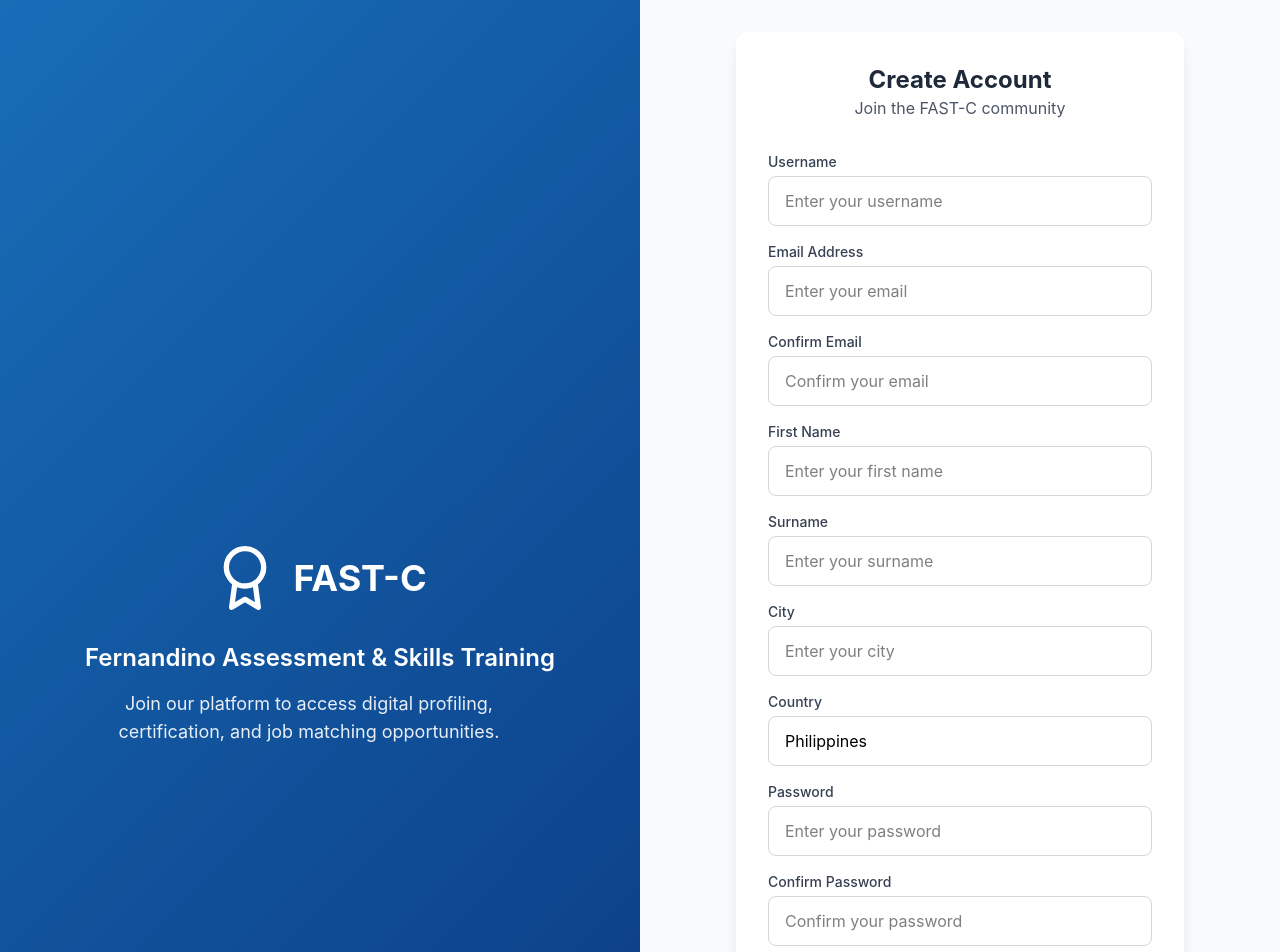
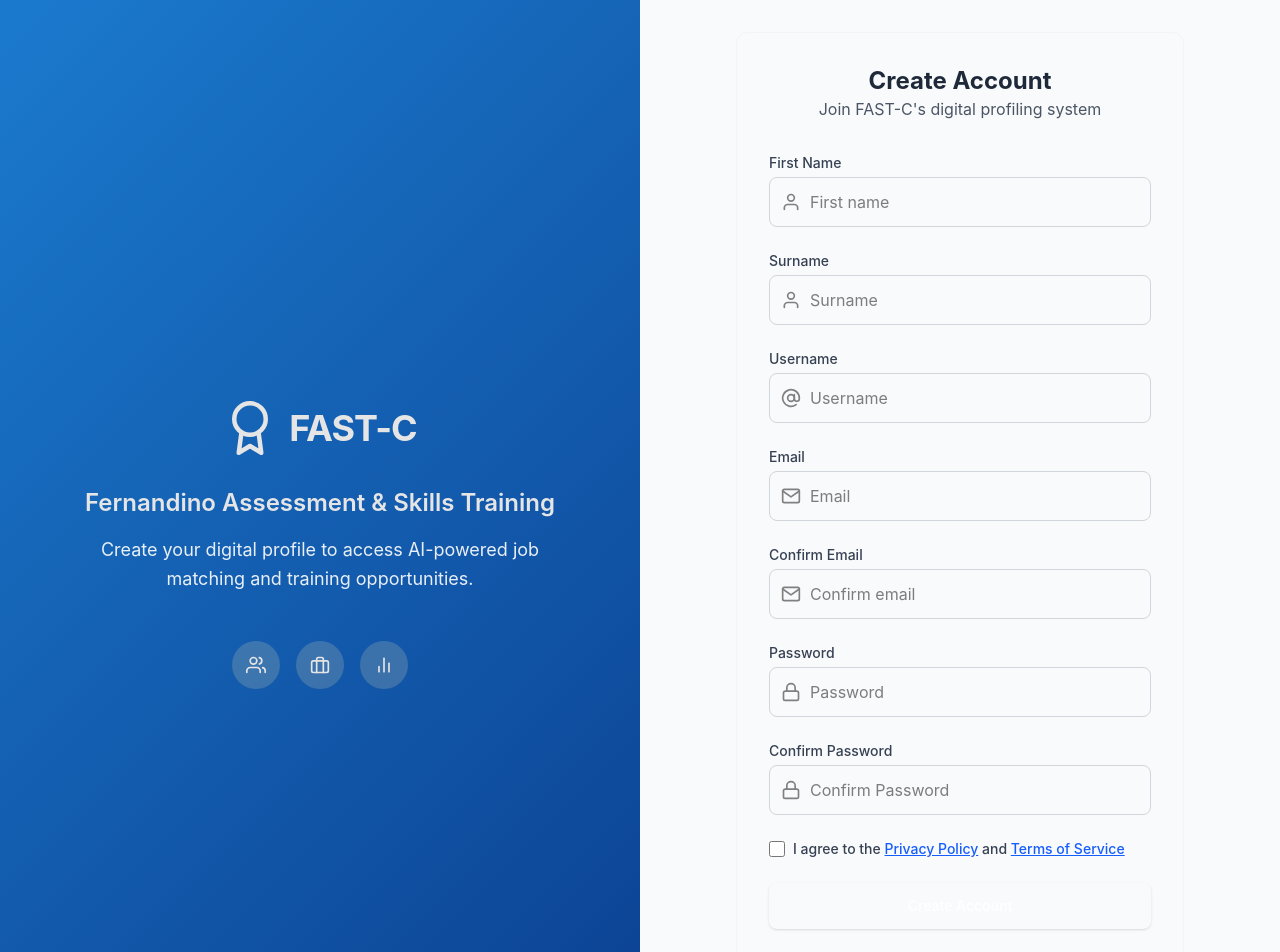
Before and after one commit to mchlginga/fastc, a React (Vite) app in the folder frontend/: page /register in a window 1280 px wide. Shown: the top 952 px of the page. Built offline with nearby package versions, Linux system fonts and the light colour scheme; no server answers.

Commit message:
feat: redesign and simplify the user registration page

```diff
--- a/frontend/src/pages/auth/Register.jsx
+++ b/frontend/src/pages/auth/Register.jsx
@@ -1,34 +1,28 @@
-import { useState, useEffect } from "react";
+import { useState } from "react";
 import { useNavigate, Link } from "react-router-dom";
+import { Award, Users, Briefcase, BarChart2, User, AtSign, Mail, Lock   } from "react-feather";
+
 import { register } from "../../services/authService";
 import { useAuth } from "../../context/AuthContext";
-import Card from "../../components/Card";
-import Input from "../../components/Input";
-import Button from "../../components/Button";
 
 const Register = () => {
     const { setUser } = useAuth();
+
     const [form, setForm] = useState({
+		firstName: "",
+        surname: "",
         username: "",
+        email: "",
+        emailConfirm: "",
 		password: "",
         passwordConfirm: "",
-    email: "",
-    emailConfirm: "",
-    firstName: "",
-    surname: "",
-    city: "",
-    country: "Philippines",
 		privacyAgreement: false
     });
+
     const [error, setError] = useState("");
     const [loading, setLoading] = useState(false);
+
     const navigate = useNavigate();
-
-  useEffect(() => {
-    console.log("Register.jsx mounted: Checking AOS and Feather");
-    if (window.AOS) window.AOS.refresh();
-    if (window.feather) window.feather.replace();
-  }, []);
 
     const getRedirectPath = (role) => {
         const rolePaths = {
@@ -36,6 +30,7 @@ const Register = () => {
             company: "/company",
             user: "/user"
         };
+
         return rolePaths[role] || "/user";
     };
 
@@ -65,7 +60,7 @@ const Register = () => {
         }
 
         if (!form.privacyAgreement) {
-      setError("You must agree to the privacy policy to continue.");
+            setError("You must agree to the privacy disclaimer to continue.");
             setLoading(false);
             return;
         }
@@ -77,48 +72,246 @@ const Register = () => {
                 surname: form.surname,
                 email: form.email,
                 password: form.password,
-        city: form.city,
-        country: form.country,
                 privacyAgreement: form.privacyAgreement
             });
             setUser(userData);
+
             const redirectPath = getRedirectPath(userData.role);
             navigate(redirectPath);
         } catch (error) {
-      setError(error.response?.data?.message || "Registration failed.");
-    } finally {
+            setError(error.response?.data?.message || "Registration Failed.");
             setLoading(false);
         }
     };
 
     return (
-    <div className="min-h-screen bg-gray-50 flex flex-col lg:flex-row">
-      {/* Left Side - Branding */}
+		<div className="flex flex-col lg:flex-row min-h-screen">
+			<div class="absolute inset-0 bg-gradient-to-br"></div>
+
+			{/* LEFT */}
 			<div className="gradient-bg text-white w-full lg:w-1/2 flex flex-col items-center justify-center p-12 text-center relative overflow-hidden">
-        <div className="absolute inset-0 bg-black opacity-20"></div>
-        <div data-aos="fade-up" className="relative z-10">
-          <div className="flex items-center justify-center mb-8">
-            <i data-feather="award" className="w-16 h-16 mr-4"></i>
-            <h1 className="text-4xl font-bold">FAST-C</h1>
+				<div class="absolute inset-0 bg-black opacity-10"></div>
+
+				{/* LOGO */}
+				<div className="flex items-center justify-center mb-8 brand-logo">
+					<Award color="white" size={54} className="mr-3"/>
+					<h1 className="text-4xl font-bold tracking-tight">FAST-C</h1>
 				</div>
+
 				<h2 className="text-2xl font-semibold mb-4">Fernandino Assessment & Skills Training</h2>
-          <p className="text-lg opacity-90 max-w-md">
-            Join our platform to access digital profiling, certification, and job matching opportunities.
-          </p>
+
+				<p className="text-lg opacity-90 max-w-md leading-relaxed mb-12">Create your digital profile to access AI-powered job matching and training opportunities.</p>
+
+				<div className="flex justify-center space-x-4">
+					<div className="w-12 h-12 rounded-full bg-amber-100/20 flex items-center justify-center">
+						<Users color="white" size={20}/>
+					</div>
+					<div className="w-12 h-12 rounded-full bg-amber-100/20 flex items-center justify-center">
+						<Briefcase color="white" size={20}/>
+					</div>
+					<div className="w-12 h-12 rounded-full bg-amber-100/20 flex items-center justify-center">
+						<BarChart2 color="white" size={20}/>
+					</div>
 				</div>
 			</div>
 
-      {/* Right Side - Register Form */}
+            {/* RIGHT */}
 			<div className="w-full lg:w-1/2 flex items-center justify-center p-8">
-        <Card className="w-full max-w-md" data-aos="fade-up" data-aos-delay="200">
+                <div className="w-full max-w-md">
+                    <div className="form-container rounded-xl p-8 border border-gray-100">
                         <div className="text-center mb-8">
                             <h3 className="text-2xl font-bold text-gray-800">Create Account</h3>
-            <p className="text-gray-600">Join the FAST-C community</p>
+                            <p className="text-gray-600 mb-2">Join FAST-C's digital profiling system</p>
                         </div>
 
-          {error && <p className="text-red-500 mb-4 text-center">{error}</p>}
+                        {error && <p className="text-red-500 text-sm text-center mb-4">{error}</p>}
 
-          <form onSubmit={handleSubmit} className="space-y-4">
+                        <form onSubmit={handleSubmit} className="space-y-6">
+                           <div>
+                                <label for="First Name" className="block text-sm font-medium text-gray-700 mb-1">First Name</label>
+                                <div className="relative">
+                                    <div className="absolute inset-y-0 left-0 pl-3 flex items-center pointer-events-none">
+                                        <User color="gray" size={20}/>
+                                    </div>
+
+                                    <input
+                                        label="First Name"
+                                        type="text"
+                                        name="firstName"
+                                        value={form.firstName}
+                                        onChange={handleChange}
+                                        required
+                                        placeholder="First name"
+                                        className="focus w-full pl-10 pr-4 py-3 rounded-lg border border-gray-300 focus:outline-none transition duration-200"
+                                    />
+                                </div>
+                            </div>
+
+                           <div>
+                                <label for="Surname" className="block text-sm font-medium text-gray-700 mb-1">Surname</label>
+                                <div className="relative">
+                                    <div className="absolute inset-y-0 left-0 pl-3 flex items-center pointer-events-none">
+                                        <User color="gray" size={20}/>
+                                    </div>
+
+                                    <input
+                                        label="Surname"
+                                        type="text"
+                                        name="surname"
+                                        value={form.surname}
+                                        onChange={handleChange}
+                                        required
+                                        placeholder="Surname"
+                                        className="focus w-full pl-10 pr-4 py-3 rounded-lg border border-gray-300 focus:outline-none transition duration-200"
+                                    />
+                                </div>
+                            </div>
+                           <div>
+                                <label for="Username" className="block text-sm font-medium text-gray-700 mb-1">Username</label>
+                                <div className="relative">
+                                    <div className="absolute inset-y-0 left-0 pl-3 flex items-center pointer-events-none">
+                                        <AtSign color="gray" size={20}/>
+                                    </div>
+
+                                    <input
+                                        label="Username"
+                                        type="text"
+                                        name="username"
+                                        value={form.username}
+                                        onChange={handleChange}
+                                        required
+                                        placeholder="Username"
+                                        className="focus w-full pl-10 pr-4 py-3 rounded-lg border border-gray-300 focus:outline-none transition duration-200"
+                                    />
+                                </div>
+                            </div>
+                           <div>
+                                <label for="Email" className="block text-sm font-medium text-gray-700 mb-1">Email</label>
+                                <div className="relative">
+                                    <div className="absolute inset-y-0 left-0 pl-3 flex items-center pointer-events-none">
+                                        <Mail color="gray" size={20}/>
+                                    </div>
+
+                                    <input
+                                        label="Email"
+                                        type="email"
+                                        name="email"
+                                        value={form.email}
+                                        onChange={handleChange}
+                                        required
+                                        placeholder="Email"
+                                        className="focus w-full pl-10 pr-4 py-3 rounded-lg border border-gray-300 focus:outline-none transition duration-200"
+                                    />
+                                </div>
+                            </div>
+                           <div>
+                                <label for="emailConfirm" className="block text-sm font-medium text-gray-700 mb-1">Confirm Email</label>
+                                <div className="relative">
+                                    <div className="absolute inset-y-0 left-0 pl-3 flex items-center pointer-events-none">
+                                        <Mail color="gray" size={20}/>
+                                    </div>
+
+                                    <input
+                                        label="emailConfirm"
+                                        type="email"
+                                        name="emailConfirm"
+                                        value={form.emailConfirm}
+                                        onChange={handleChange}
+                                        required
+                                        placeholder="Confirm email"
+                                        className="focus w-full pl-10 pr-4 py-3 rounded-lg border border-gray-300 focus:outline-none transition duration-200"
+                                    />
+                                </div>
+                            </div>
+                           <div>
+                                <label for="Password" className="block text-sm font-medium text-gray-700 mb-1">Password</label>
+                                <div className="relative">
+                                    <div className="absolute inset-y-0 left-0 pl-3 flex items-center pointer-events-none">
+                                        <Lock color="gray" size={20}/>
+                                    </div>
+
+                                    <input
+                                        label="Password"
+                                        type="password"
+                                        name="password"
+                                        value={form.password}
+                                        onChange={handleChange}
+                                        required
+                                        placeholder="Password"
+                                        className="focus w-full pl-10 pr-4 py-3 rounded-lg border border-gray-300 focus:outline-none transition duration-200"
+                                    />
+                                </div>
+                            </div>
+                           <div>
+                                <label for="Confirm Password" className="block text-sm font-medium text-gray-700 mb-1">Confirm Password</label>
+                                <div className="relative">
+                                    <div className="absolute inset-y-0 left-0 pl-3 flex items-center pointer-events-none">
+                                        <Lock color="gray" size={20}/>
+                                    </div>
+
+                                    <input
+										label="Confirm Password"
+										type="password"
+										name="passwordConfirm"
+										value={form.passwordConfirm}
+										onChange={handleChange}
+										required
+                                        placeholder="Confirm Password"
+                                        className="focus w-full pl-10 pr-4 py-3 rounded-lg border border-gray-300 focus:outline-none transition duration-200"
+                                    />
+                                </div>
+                            </div>
+
+                            <div className="flex items-center justify-between">
+                                <div className="flex items-center">
+                                    <input
+                                        id="privacyAgreement"
+                                        name="privacyAgreement"
+                                        type="checkbox"
+                                        checked={form.privacyAgreement}
+                                        onChange={handleChange}
+                                        className="h-4 w-4 text-blue-600 focus:ring-blue-500 border-gray-300 rounded hover:cursor-pointer"
+                                    />
+                                    <label for="privacyAgreement" className="ml-2 block text-sm font-medium text-gray-700 hover:cursor-pointer">
+                                        I agree to the <Link to="/privacy" className="text-blue-600 hover:text-blue-500 underline">Privacy Policy</Link> and <Link to="/terms" className="text-blue-600 hover:text-blue-500 underline">Terms of Service</Link>
+                                    </label>
+                                </div>
+							</div>
+
+                            <div>
+                                <button
+                                    type="submit"
+                                    disabled={loading}
+                                    className="w-full flex justify-center py-3 px-4 border border-transparent rounded-lg shadow-sm text-sm font-medium text-white btn-primary focus:outline-none focus:ring-2 focus:ring-offset-2 focus:ring-blue-500"
+                                >
+                                    {loading ? "Registering..." : "Create Account"}
+                                </button>
+                            </div>
+
+							<div className="mt-6 text-center text-sm">
+								<p className="text-gray-600">
+									Already have an account? <Link to="/login" className="font-medium text-blue-600 hover:text-blue-500">Sign in</Link>
+								</p>
+							</div>
+
+							{/* */}
+
+                        </form>
+                    </div>
+
+                    <div className="mt-8 text-center text-sm text-gray-500">
+                        <p>© 2025 FAST-C Digital Profiling System. All rights reserved.</p>
+                    </div>
+                </div>
+			</div>
+		</div>
+/*         <div>
+            <form action="" onSubmit={handleSubmit}>
+                <h2>Register</h2>
+
+                {error && <p>{error}</p>}
+
+                choose your username and password
                 <Input
                     label="Username"
                     type="text"
@@ -126,19 +319,34 @@ const Register = () => {
                     value={form.username}
                     onChange={handleChange}
                     required
-              className="input-focus w-full px-4 py-3 rounded-lg border border-gray-300"
-              placeholder="Enter your username"
                 />
                 <Input
-              label="Email Address"
+                    label="Password"
+                    type="password"
+                    name="password"
+                    value={form.password}
+                    onChange={handleChange}
+                    required
+                />
+                <Input
+                    label="Confirm Password"
+                    type="password"
+                    name="passwordConfirm"
+                    value={form.passwordConfirm}
+                    onChange={handleChange}
+                    required
+                />
+
+                more details
+                <Input
+                    label="Email"
                     type="email"
                     name="email"
                     value={form.email}
                     onChange={handleChange}
                     required
-              className="input-focus w-full px-4 py-3 rounded-lg border border-gray-300"
-              placeholder="Enter your email"
                 />
+
                 <Input
                     label="Confirm Email"
                     type="email"
@@ -146,9 +354,8 @@ const Register = () => {
                     value={form.emailConfirm}
                     onChange={handleChange}
                     required
-              className="input-focus w-full px-4 py-3 rounded-lg border border-gray-300"
-              placeholder="Confirm your email"
                 />
+
                 <Input
                     label="First Name"
                     type="text"
@@ -156,8 +363,6 @@ const Register = () => {
                     value={form.firstName}
                     onChange={handleChange}
                     required
-              className="input-focus w-full px-4 py-3 rounded-lg border border-gray-300"
-              placeholder="Enter your first name"
                 />
                 <Input
                     label="Surname"
@@ -166,105 +371,25 @@ const Register = () => {
                     value={form.surname}
                     onChange={handleChange}
                     required
-              className="input-focus w-full px-4 py-3 rounded-lg border border-gray-300"
-              placeholder="Enter your surname"
                 />
-            <Input
-              label="City"
-              type="text"
-              name="city"
-              value={form.city}
-              onChange={handleChange}
-              required
-              className="input-focus w-full px-4 py-3 rounded-lg border border-gray-300"
-              placeholder="Enter your city"
-            />
-            <Input
-              label="Country"
-              type="text"
-              name="country"
-              value={form.country}
-              onChange={handleChange}
-              required
-              className="input-focus w-full px-4 py-3 rounded-lg border border-gray-300"
-              placeholder="Enter your country"
-            />
-            <Input
-              label="Password"
-              type="password"
-              name="password"
-              value={form.password}
-              onChange={handleChange}
-              required
-              className="input-focus w-full px-4 py-3 rounded-lg border border-gray-300"
-              placeholder="Enter your password"
-            />
-            <Input
-              label="Confirm Password"
-              type="password"
-              name="passwordConfirm"
-              value={form.passwordConfirm}
-              onChange={handleChange}
-              required
-              className="input-focus w-full px-4 py-3 rounded-lg border border-gray-300"
-              placeholder="Confirm your password"
-            />
-            <div className="flex items-center space-x-2">
+
+                <div>
+                    <label htmlFor="">
                         <input
-                id="privacyAgreement"
+                            type="checkbox"
                             name="privacyAgreement"
-                type="checkbox"
                             checked={form.privacyAgreement}
                             onChange={handleChange}
-                className="h-4 w-4 text-blue-600 focus:ring-blue-500 border-gray-300 rounded"
-                required
                         />
-              <label htmlFor="privacyAgreement" className="text-sm text-gray-700">
-                I agree to the{" "}
-                <Link
-                  to="/privacy-policy"
-                  target="_blank"
-                  rel="noopener noreferrer"
-                  className="text-blue-600 hover:text-blue-500 underline font-medium"
-                >
-                  Privacy Policy
-                </Link>
+                        I agree to the privacy policy
                     </label>
                 </div>
-            <Button
-              type="submit"
-              disabled={loading || !form.privacyAgreement}
-              className="w-full bg-blue-600 hover:bg-blue-700 text-white py-3 rounded-lg"
-            >
-              {loading ? "Registering..." : "Create Account"}
+
+                <Button type="submit" disabled={loading}>
+                    {loading ? "Registerring..." : "Register"}
                 </Button>
             </form>
-
-          <div className="mt-6">
-            <div className="relative">
-              <div className="absolute inset-0 flex items-center">
-                <div className="w-full border-t border-gray-300"></div>
-              </div>
-              <div className="relative flex justify-center text-sm">
-                <span className="px-2 bg-white text-gray-500">Already have an account?</span>
-              </div>
-            </div>
-            <div className="mt-6">
-              <Link
-                to="/login"
-                className="w-full flex justify-center py-3 px-4 border border-gray-300 rounded-lg shadow-sm text-sm font-medium text-gray-700 bg-white hover:bg-gray-50 focus:outline-none focus:ring-2 focus:ring-offset-2 focus:ring-blue-500 transition duration-200"
-              >
-                Sign in
-              </Link>
-            </div>
-          </div>
-
-          <div className="mt-8 text-center text-sm text-gray-500">
-            <p>© 2025 FAST-C Digital Profiling System. All rights reserved.</p>
-          </div>
-        </Card>
-      </div>
-    </div>
+        </div> */
     );
 };
 
```
Lines whose indentation alone changed are shown as unchanged.
